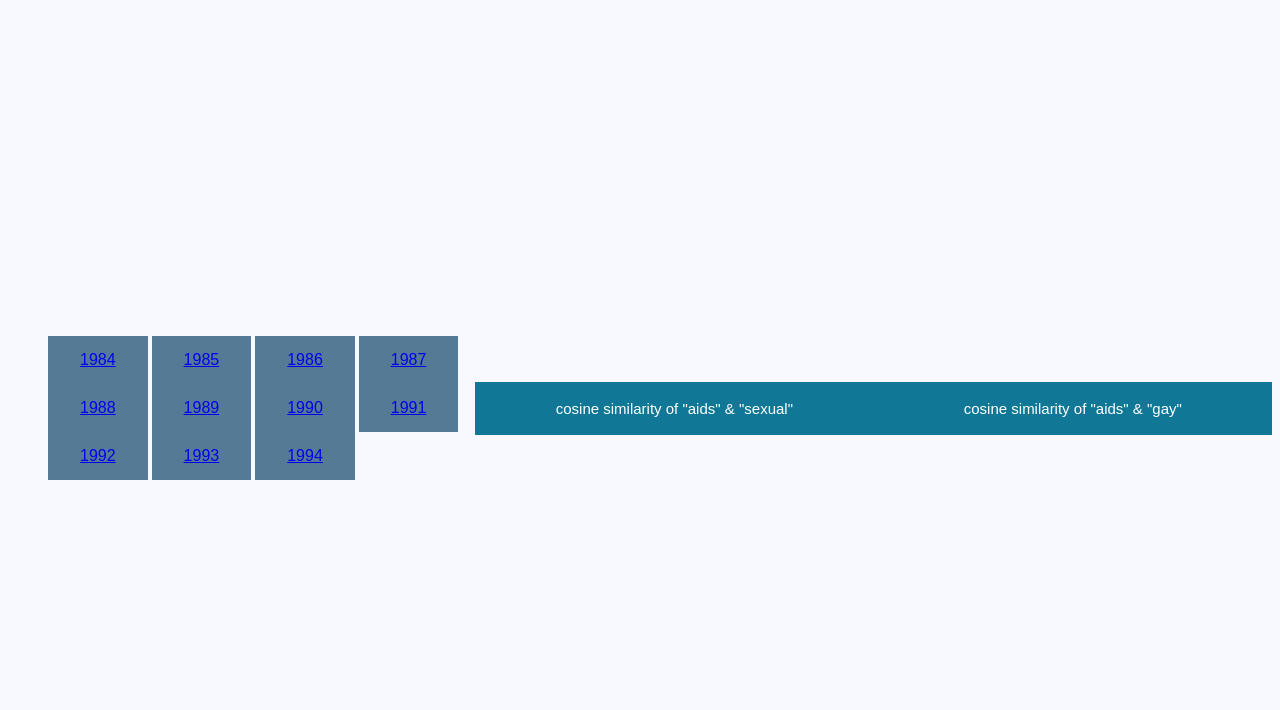
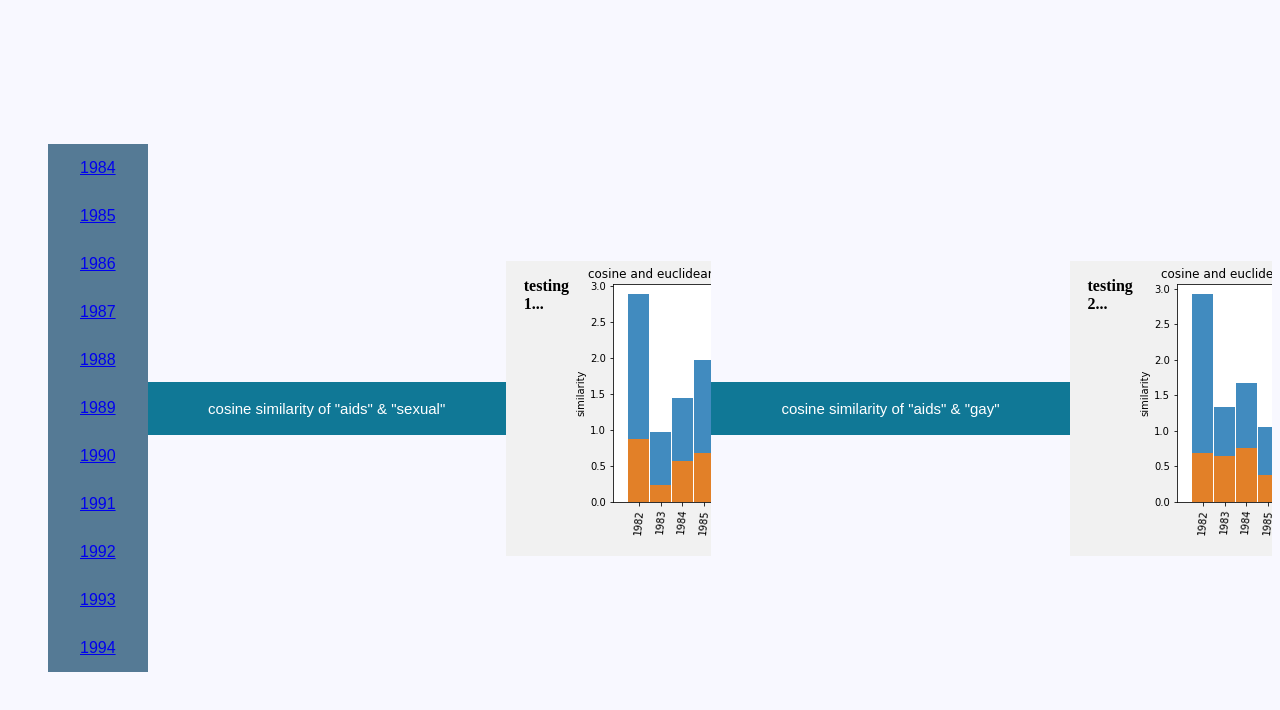
Before and after one commit to natephil/LDA_viz, a plain HTML site: page index.html in a window 1280 px wide. Drawn offline with nearby package versions, Linux system fonts and the light colour scheme.

Commit message:
Update style.css

```diff
--- a/css/style.css
+++ b/css/style.css
@@ -9,7 +9,8 @@ li {
 /* 	padding: 1em 1.5em; */
 	padding: 15px 32px;
 	text-decoration: none;
-	display: inline-block;
+/* 	display: inline-block; */
+	display: flex;
 	font-size: 16px;
 	font-family: "Arial";
 	cursor: pointer;
@@ -54,7 +55,8 @@ body {
 
 .content {
   padding: 0 18px;
-  display: none;
+/*   display: none; */
+  display: flex;
   overflow: hidden;
   background-color: #f1f1f1;
 }
```
